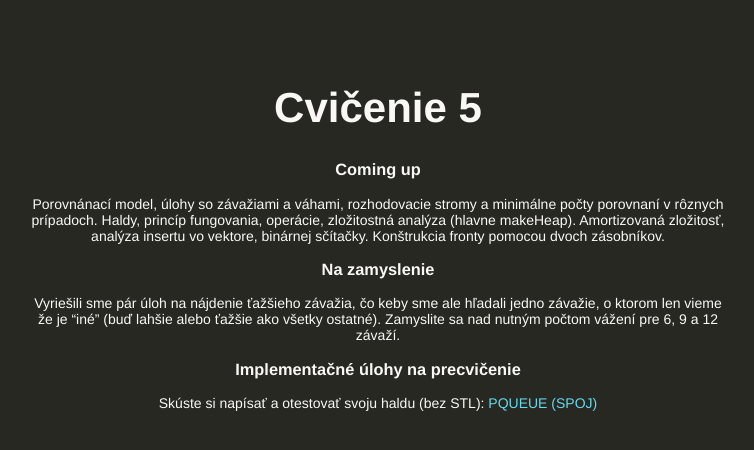
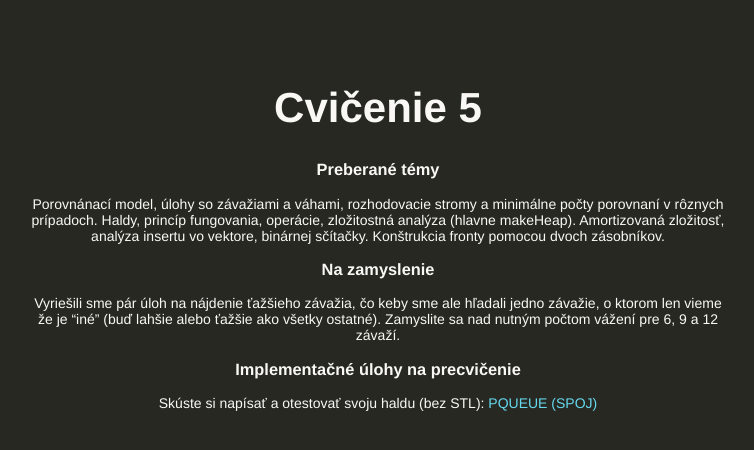
Before and after one commit to PMitura/ag1, a Jekyll site: the page built from _posts/2016-11-3-cv5.md, in a window 1280 px wide. Shown: the top 450 px of the page, without its empty margins (262-1016 px from the left). Built offline with Jekyll 4.4.1, drawn with Linux system fonts in a browser that asks for light colours.

Commit message:
Fiks cv5 2

```diff
--- a/_posts/2016-11-3-cv5.md
+++ b/_posts/2016-11-3-cv5.md
@@ -3,7 +3,7 @@ layout: post
 title: Cvičenie 5
 ---
 
-### Coming up
+### Preberané témy
 Porovnánací model, úlohy so závažiami a váhami, rozhodovacie stromy a minimálne
 počty porovnaní v rôznych prípadoch. Haldy, princíp fungovania, operácie, zložitostná
 analýza (hlavne makeHeap). Amortizovaná zložitosť, analýza insertu vo vektore,
```
